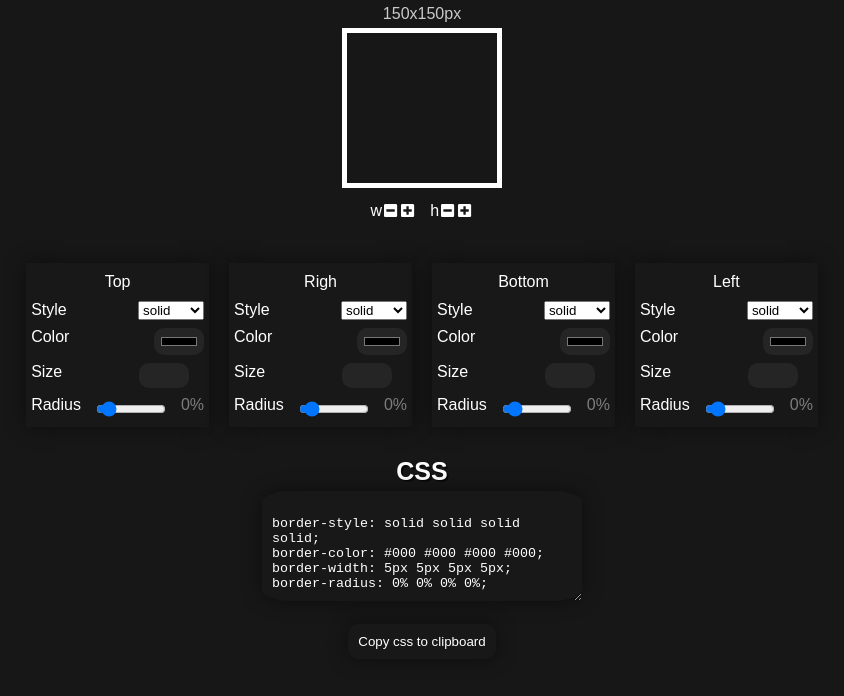
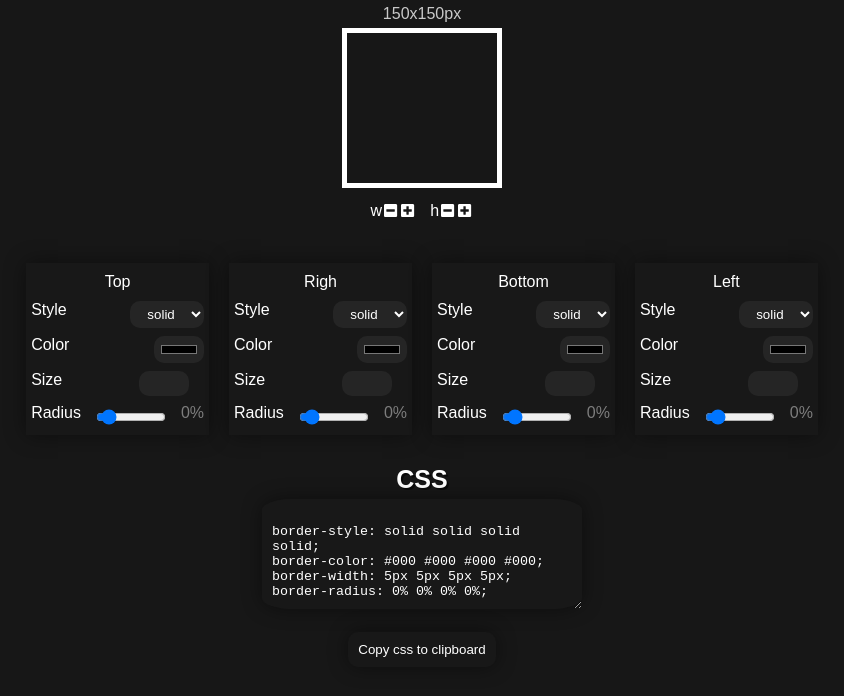
Before and after one commit to bestpractice116/box-css-preview, a React (Create React App) app: page / in a window 1280 px wide. Shown: the top 696 px of the page, without its empty margins (218-1062 px from the left). Built offline with nearby package versions, Linux system fonts and the light colour scheme.

Commit message:
update style

```diff
--- a/src/App.css
+++ b/src/App.css
@@ -120,6 +120,17 @@ input[type="number"] {
   margin: auto 15px;
 }
 
+select {
+  max-width: 80px;
+  padding: 5px;
+  text-align: center;
+  border: none;
+  border-radius: 10px;
+  background: var(--inputs-background);
+  color: #fff;
+  transition: 1s;
+}
+
 h3 {
   text-shadow: rgba(0, 0, 0, 0.548) 2px 2px 0;
   font-size: 25px;
```
